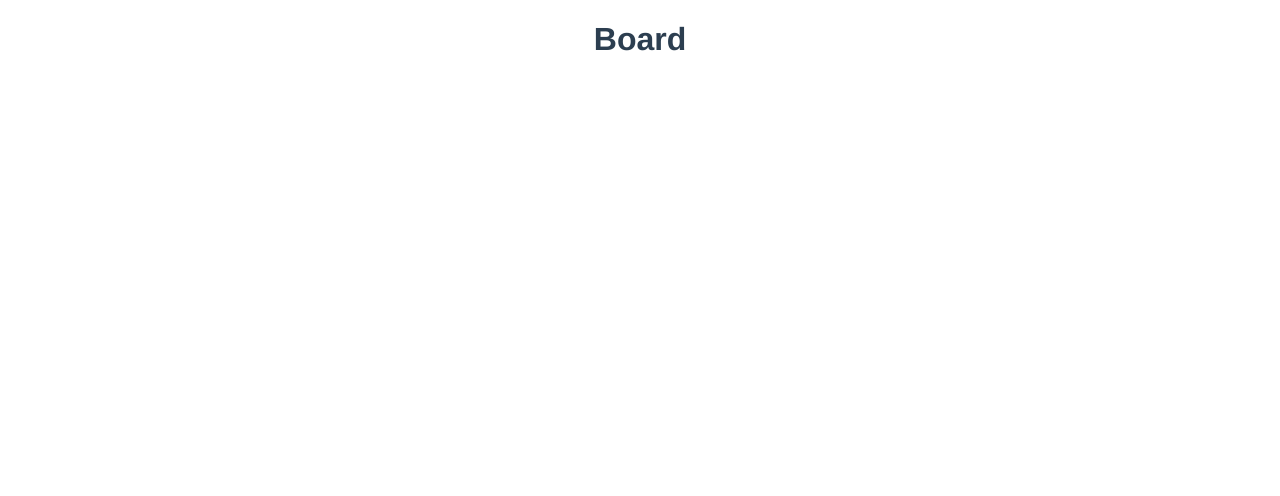
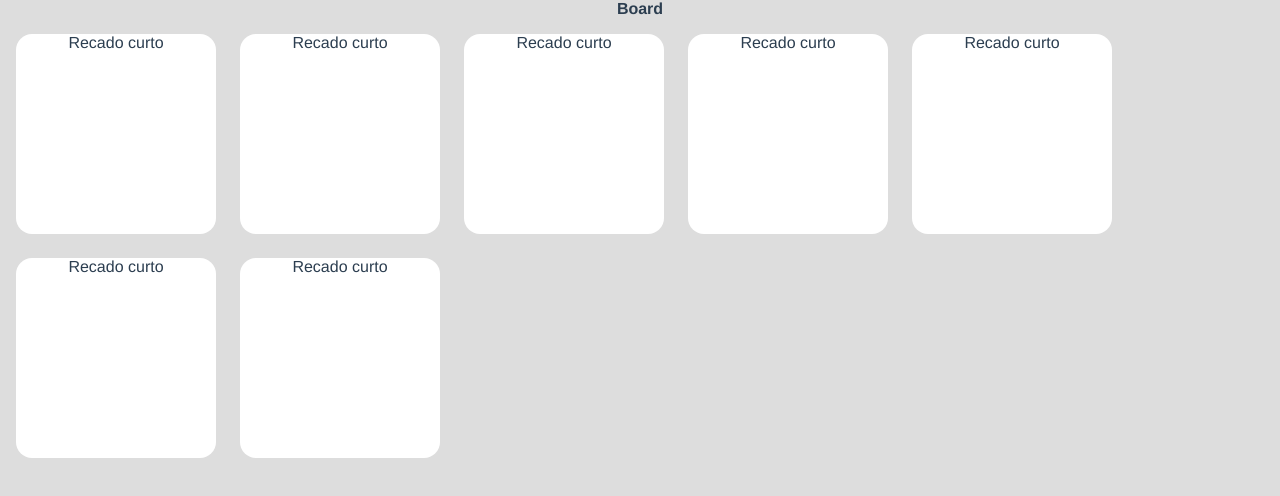
Before and after one commit to RafaelEstevam/recados-io-app, a Vue app in the folder recados-io-front/: page /board in a window 1280 px wide. Shown: the top 496 px of the page. Built offline with nearby package versions, Linux system fonts and the light colour scheme.

Commit message:
first commit front

```diff
--- a/recados-io-front/src/App.vue
+++ b/recados-io-front/src/App.vue
@@ -3,6 +3,14 @@
 </template>
 
 <style lang="scss">
+
+*{
+  margin: 0;
+  padding: 0;
+  box-sizing: border-box;
+  font-size: 16px;
+}
+
 #app {
   font-family: Avenir, Helvetica, Arial, sans-serif;
   -webkit-font-smoothing: antialiased;
@@ -23,4 +31,9 @@ nav {
     }
   }
 }
+
+.view{
+  width: 100%;
+  min-height: 100vh;
+}
 </style>
--- a/recados-io-front/src/components/Message.vue
+++ b/recados-io-front/src/components/Message.vue
@@ -1,7 +1,36 @@
 <template>
-  <div></div>
+  <div class="message">{{ message?.text }}</div>
 </template>
 
-<script lang="ts"></script>
+<script lang="ts">
+  import type { PropType } from 'vue';
+  import {MessageInterface} from '@/interfaces/message.interface';
 
-<style lang="scss"></style>
+  export default {
+    name: 'message',
+    props: {
+      message: {
+        default:{id: '1', author: 'Anonimo', type: 'important', channel: '', date: '18-03-2024', text: 'Recado curto'},
+        required: true,
+        type: Object as PropType<MessageInterface>,
+      }
+    },
+
+    mounted() {
+      console.log(this);
+    },
+  }
+</script>
+
+<style lang="scss" scoped>
+
+  @import '@/styles/tokens.scss';
+
+  .message{
+    background-color: $white-color;
+    border-radius: $spacing-md;
+    min-height: 200px;
+    min-width: 200px;
+    max-width: 200px;
+  }
+</style>
--- a/recados-io-front/src/router/index.ts
+++ b/recados-io-front/src/router/index.ts
@@ -11,9 +11,6 @@ const routes: Array<RouteRecordRaw> = [
   {
     path: '/about',
     name: 'about',
-    // route level code-splitting
-    // this generates a separate chunk (about.[hash].js) for this route
-    // which is lazy-loaded when the route is visited.
     component: () => import(/* webpackChunkName: "about" */ '../views/AboutView.vue')
   },
   {
--- /dev/null
+++ b/recados-io-front/src/styles/tokens.scss
@@ -0,0 +1,21 @@
+$primary-color: #ff7a46;
+$secondary-color: #ff4684;
+$success-color: #4fd176;
+$danger-color: rgb(216, 67, 67);
+
+$dark-color: #333;
+$light-color: #ddd;
+$white-color: #fff;
+$black-color: #000;
+
+$spacing-xs: 4px;
+$spacing-sm: 4px * 2;
+$spacing-md: 4px * 4;
+$spacing-lg: 4px * 6;
+$spacing-xl: 4px * 8;
+
+$font-xs: 0.5rem;
+$font-sm: 0.8rem;
+$font-md: 1rem;
+$font-lg: 1.5rem;
+$font-xl: 1.8rem;
--- a/recados-io-front/src/views/BoardView.vue
+++ b/recados-io-front/src/views/BoardView.vue
@@ -1,5 +1,52 @@
 <template>
-  <div class="about">
+  <div class="board view">
     <h1>Board</h1>
+    <div class="board__messages">
+      <div v-for="message in messages" :key="message.id">
+        <message :message="message" />
+      </div>
+    </div>
   </div>
 </template>
+
+<script lang="ts">
+
+  import Message from '@/components/Message.vue';
+
+  export default {
+    name: 'board',
+    components: {
+      Message
+    },
+    data(){
+      return {
+        messages: [
+          {id: '1', author: 'Anonimo', type: 'important', channel: '', date: '18-03-2024', text: 'Recado curto'},
+          {id: '2', author: 'Anonimo', type: 'important', channel: '', date: '18-03-2024', text: 'Recado curto'},
+          {id: '3', author: 'Rafael', type: 'not-important', channel: '', date: '18-03-2024', text: 'Recado curto'},
+          {id: '4', author: 'Anonimo', type: 'urgent', channel: '', date: '18-03-2024', text: 'Recado curto'},
+          {id: '5', author: 'Rafael', type: 'urgent', channel: '', date: '18-03-2024', text: 'Recado curto'},
+          {id: '6', author: 'Anonimo', type: 'not-important', channel: '', date: '18-03-2024', text: 'Recado curto'},
+          {id: '7', author: 'Anonimo', type: 'not-important', channel: '', date: '18-03-2024', text: 'Recado curto'},
+        ]
+      }
+    }
+  }
+</script>
+
+<style scoped lang="scss">
+  @import  '@/styles/tokens.scss';
+  .board{
+    background-color: $light-color;
+  };
+
+  .board__messages{
+    width: 100%;
+    padding: $spacing-md;
+    display: flex;
+    justify-content: flex-start;
+    flex-wrap: wrap;
+    gap: $spacing-lg;
+  }
+
+</style>
--- a/recados-io-front/vue.config.js
+++ b/recados-io-front/vue.config.js
@@ -1,4 +1,14 @@
 const { defineConfig } = require('@vue/cli-service')
 module.exports = defineConfig({
-  transpileDependencies: true
+  transpileDependencies: true,
+  css: {
+    loaderOptions: {
+      sass: {
+        additionalData: `@import "~@/styles/tokens.scss";`,
+      },
+      scss: {
+        additionalData: `@import "~@/styles/tokens.scss";`,
+      },
+    }
+  }
 })
```
Also changed, not shown: recados-io-front/src/interfaces/message.interface.ts (added, +8 -0 lines).
